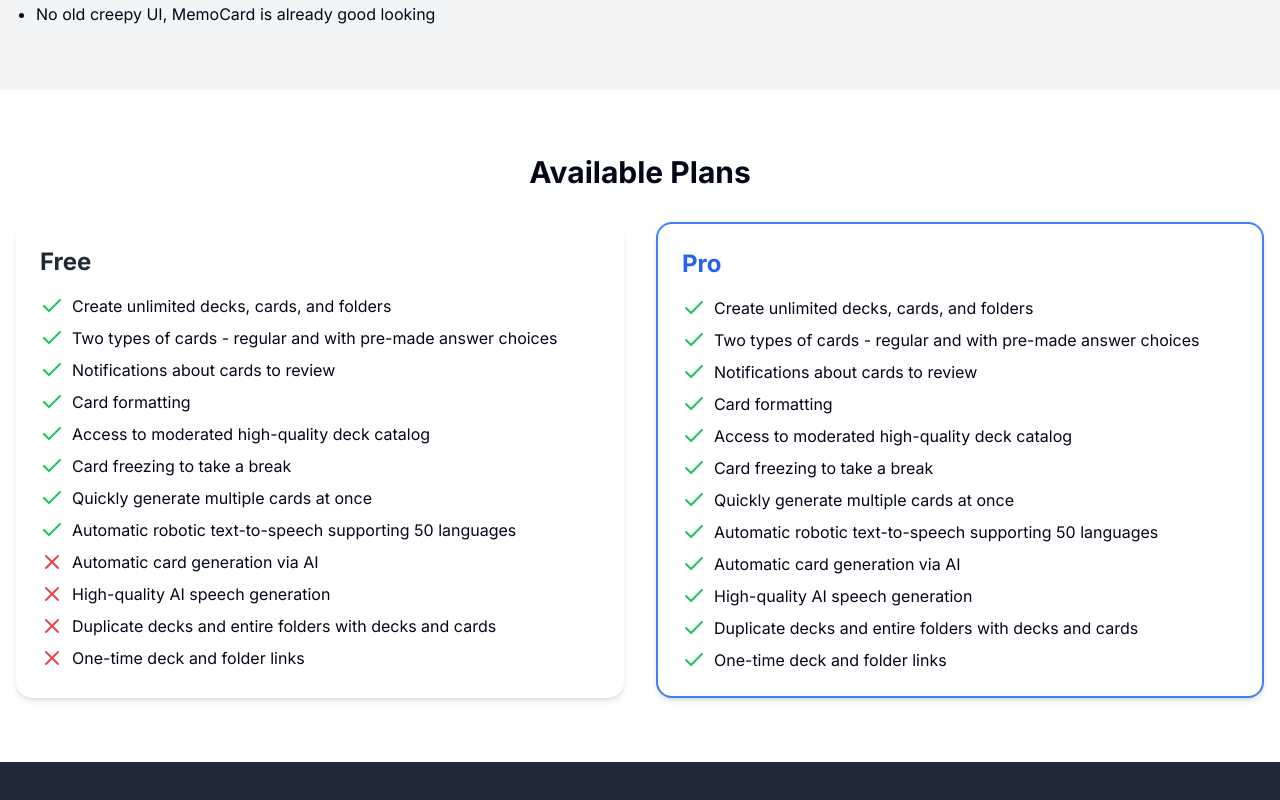
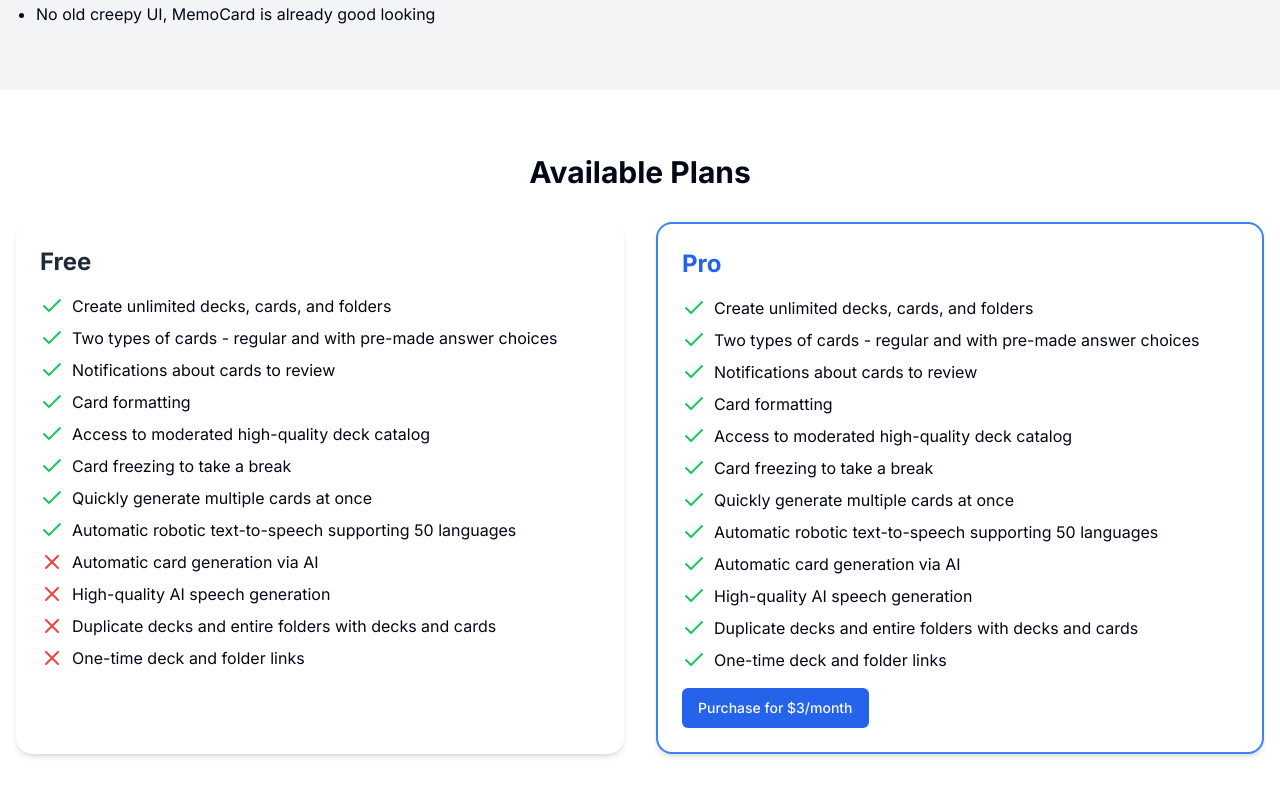
Before and after one commit to kubk/memocard-landing, a Next.js app: page / in a window 1280 px wide. Shown: the part 1994-2794 px from the top of the page. Built offline with nearby package versions, Linux system fonts and the light colour scheme.

Commit message:
LemonSqueezy payment link

```diff
--- a/src/app/globals.css
+++ b/src/app/globals.css
@@ -6,63 +6,56 @@
   :root {
     --background: 0 0% 100%;
     --foreground: 222.2 84% 4.9%;
-
     --card: 0 0% 100%;
     --card-foreground: 222.2 84% 4.9%;
-
     --popover: 0 0% 100%;
     --popover-foreground: 222.2 84% 4.9%;
-
-    --primary: 222.2 47.4% 11.2%;
+    --primary: 221.2 83.2% 53.3%;
     --primary-foreground: 210 40% 98%;
-
     --secondary: 210 40% 96.1%;
     --secondary-foreground: 222.2 47.4% 11.2%;
-
     --muted: 210 40% 96.1%;
     --muted-foreground: 215.4 16.3% 46.9%;
-
     --accent: 210 40% 96.1%;
     --accent-foreground: 222.2 47.4% 11.2%;
-
     --destructive: 0 84.2% 60.2%;
     --destructive-foreground: 210 40% 98%;
-
     --border: 214.3 31.8% 91.4%;
     --input: 214.3 31.8% 91.4%;
-    --ring: 222.2 84% 4.9%;
-
+    --ring: 221.2 83.2% 53.3%;
     --radius: 0.5rem;
+    --chart-1: 12 76% 61%;
+    --chart-2: 173 58% 39%;
+    --chart-3: 197 37% 24%;
+    --chart-4: 43 74% 66%;
+    --chart-5: 27 87% 67%;
   }
 
   .dark {
     --background: 222.2 84% 4.9%;
     --foreground: 210 40% 98%;
-
     --card: 222.2 84% 4.9%;
     --card-foreground: 210 40% 98%;
-
     --popover: 222.2 84% 4.9%;
     --popover-foreground: 210 40% 98%;
-
-    --primary: 210 40% 98%;
+    --primary: 217.2 91.2% 59.8%;
     --primary-foreground: 222.2 47.4% 11.2%;
-
     --secondary: 217.2 32.6% 17.5%;
     --secondary-foreground: 210 40% 98%;
-
     --muted: 217.2 32.6% 17.5%;
     --muted-foreground: 215 20.2% 65.1%;
-
     --accent: 217.2 32.6% 17.5%;
     --accent-foreground: 210 40% 98%;
-
     --destructive: 0 62.8% 30.6%;
     --destructive-foreground: 210 40% 98%;
-
     --border: 217.2 32.6% 17.5%;
     --input: 217.2 32.6% 17.5%;
-    --ring: 212.7 26.8% 83.9%;
+    --ring: 224.3 76.3% 48%;
+    --chart-1: 220 70% 50%;
+    --chart-2: 160 60% 45%;
+    --chart-3: 30 80% 55%;
+    --chart-4: 280 65% 60%;
+    --chart-5: 340 75% 55%;
   }
 }
 
--- a/src/components/landing-page/landing-page.tsx
+++ b/src/components/landing-page/landing-page.tsx
@@ -147,6 +147,7 @@
           <div className="grid md:grid-cols-2 gap-8">
             <PlanCard
               title={translation.plans.free}
+              purchaseText={translation.plans.purchasePro}
               features={translation.freePlanFeatures.included
                 .map((item) => ({
                   included: true,
@@ -161,6 +162,7 @@
             />
             <PlanCard
               title={translation.plans.pro}
+              purchaseText={translation.plans.purchasePro}
               features={translation.proPlanFeatures.included.map((item) => ({
                 included: true,
                 text: item,
--- a/src/components/landing-page/planCard.tsx
+++ b/src/components/landing-page/planCard.tsx
@@ -1,13 +1,19 @@
 import { Check, X } from "lucide-react";
 import React from "react";
+import { Button } from "@/components/ui/button";
 
 type Props = {
   title: string;
+  purchaseText: string;
   features: Array<{ included: boolean; text: string }>;
   isProPlan?: boolean;
 };
 
-export const PlanCard = ({ title, features, isProPlan }: Props) => (
+export const PlanCard = ({ title, purchaseText, features, isProPlan }: Props) => {
+  const payLink =
+    "https://memocard.lemonsqueezy.com/buy/c6563ccb-8aa0-4a6e-931d-a0cc3740dbbe";
+
+  return (
     <div
       className={`bg-white p-6 rounded-2xl shadow-md ${isProPlan ? "border-2 border-blue-500" : ""}`}
     >
@@ -28,5 +34,11 @@
           </li>
         ))}
       </ul>
+      {isProPlan ? (
+        <a className={"block mt-4"} href={payLink}>
+          <Button>{purchaseText}</Button>
+        </a>
+      ) : null}
     </div>
   );
+};
--- /dev/null
+++ b/src/components/ui/button.tsx
@@ -0,0 +1,56 @@
+import * as React from "react"
+import { Slot } from "@radix-ui/react-slot"
+import { cva, type VariantProps } from "class-variance-authority"
+
+import { cn } from "@/lib/utils"
+
+const buttonVariants = cva(
+  "inline-flex items-center justify-center whitespace-nowrap rounded-md text-sm font-medium ring-offset-background transition-colors focus-visible:outline-none focus-visible:ring-2 focus-visible:ring-ring focus-visible:ring-offset-2 disabled:pointer-events-none disabled:opacity-50",
+  {
+    variants: {
+      variant: {
+        default: "bg-primary text-primary-foreground hover:bg-primary/90",
+        destructive:
+          "bg-destructive text-destructive-foreground hover:bg-destructive/90",
+        outline:
+          "border border-input bg-background hover:bg-accent hover:text-accent-foreground",
+        secondary:
+          "bg-secondary text-secondary-foreground hover:bg-secondary/80",
+        ghost: "hover:bg-accent hover:text-accent-foreground",
+        link: "text-primary underline-offset-4 hover:underline",
+      },
+      size: {
+        default: "h-10 px-4 py-2",
+        sm: "h-9 rounded-md px-3",
+        lg: "h-11 rounded-md px-8",
+        icon: "h-10 w-10",
+      },
+    },
+    defaultVariants: {
+      variant: "default",
+      size: "default",
+    },
+  }
+)
+
+export interface ButtonProps
+  extends React.ButtonHTMLAttributes<HTMLButtonElement>,
+    VariantProps<typeof buttonVariants> {
+  asChild?: boolean
+}
+
+const Button = React.forwardRef<HTMLButtonElement, ButtonProps>(
+  ({ className, variant, size, asChild = false, ...props }, ref) => {
+    const Comp = asChild ? Slot : "button"
+    return (
+      <Comp
+        className={cn(buttonVariants({ variant, size, className }))}
+        ref={ref}
+        {...props}
+      />
+    )
+  }
+)
+Button.displayName = "Button"
+
+export { Button, buttonVariants }
--- a/src/shared/translations.ts
+++ b/src/shared/translations.ts
@@ -111,7 +111,7 @@
     awardWinningTitle: "Award-Winning App",
     awardWinningDescription:
       "Scored a prize in the worldwide Telegram mini app competition",
-    usersTitle: "4000+ users",
+    usersTitle: "8000+ users",
     usersDescription: "Join thousands of users",
   },
   useCases: {
@@ -138,6 +138,7 @@
     title: "Available Plans",
     free: "Free",
     pro: "Pro",
+    purchasePro: "Purchase for $3/month",
   },
   freePlanFeatures: {
     included: [
@@ -182,6 +183,7 @@
     title: "Доступные планы",
     free: "Бесплатный",
     pro: "Pro",
+    purchasePro: "Приобрести за $3/месяц",
   },
   whyBetterThanAnki: {
     title: "Почему лучше, чем Anki",
@@ -207,7 +209,7 @@
     awardWinningTitle: "Победитель конкурса",
     awardWinningDescription: "MemoCard получил приз в конкурсе от Telegram",
     usersDescription: "Присоединяйтесь к тысячам пользователей",
-    usersTitle: "4000+ пользователей",
+    usersTitle: "8000+ пользователей",
   },
   footer: {
     links: {
@@ -324,6 +326,7 @@
     title: "Planes disponibles",
     free: "Gratis",
     pro: "Pro",
+    purchasePro: "Compra por $3/mes",
   },
   whyBetterThanAnki: {
     title: "Por qué es mejor que Anki",
@@ -350,7 +353,7 @@
     awardWinningDescription:
       "Obtuvo un premio en el concurso mundial de mini aplicaciones de Telegram",
     usersDescription: "Únete a miles de usuarios",
-    usersTitle: "4000+ usuarios",
+    usersTitle: "8000+ usuarios",
   },
   footer: {
     links: {
@@ -468,6 +471,7 @@
     title: "Planos disponíveis",
     free: "Grátis",
     pro: "Pro",
+    purchasePro: "Compre por $3/mês",
   },
   proPlanFeatures: {
     included: [
@@ -490,7 +494,7 @@
     awardWinningDescription:
       "Ganhou um prêmio na competição mundial de mini aplicativos do Telegram",
     usersDescription: "Junte-se a milhares de usuários",
-    usersTitle: "4000+ usuários",
+    usersTitle: "8000+ usuários",
   },
   freePlanFeatures: {
     included: [
```
Also changed, not shown: 1 other file (tests, documents, lock files or other folders). Lines whose indentation alone changed are shown as unchanged.
